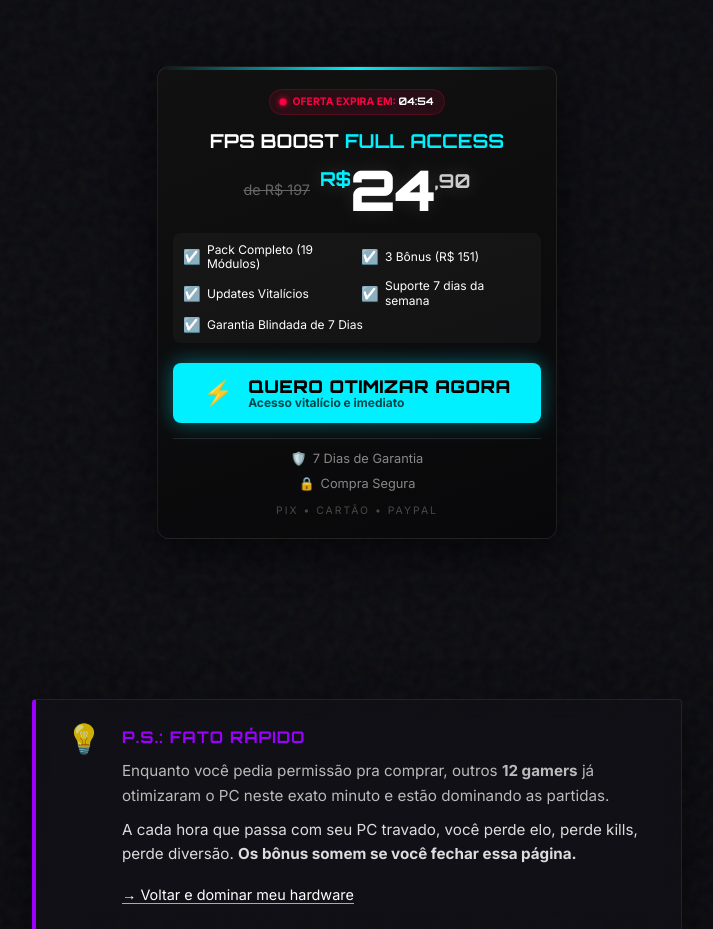
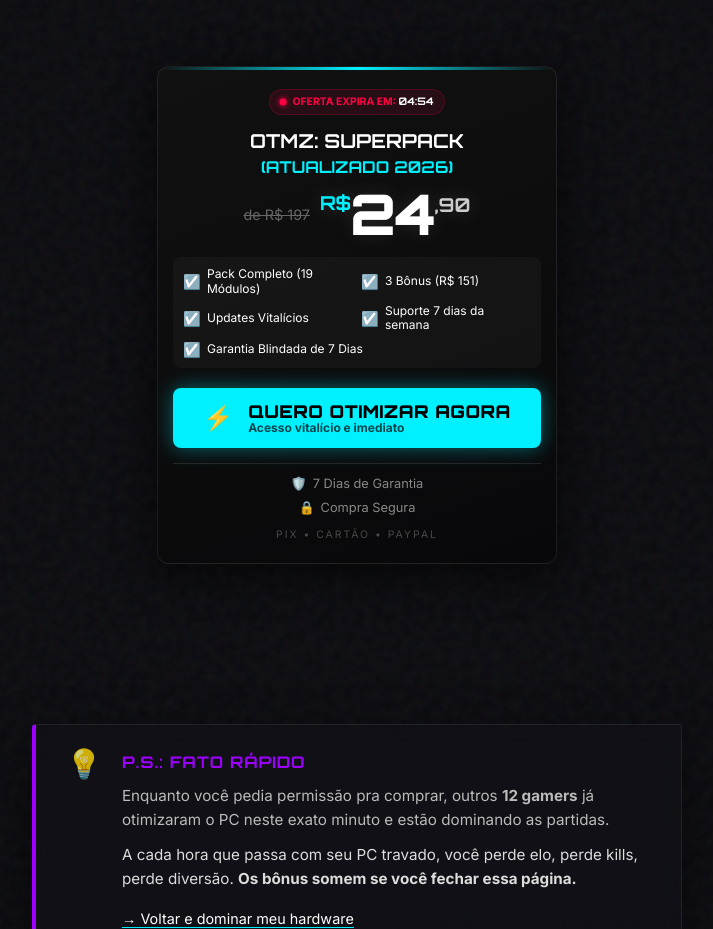
Before and after one commit to vsvnus/superpack, a plain HTML site: page index.html in a window 1280 px wide. Shown: the part 8020-8949 px from the top of the page, without its empty margins (283-996 px from the left). Drawn offline with nearby package versions, Linux system fonts and the light colour scheme.

Commit message:
Update offer product name

```diff
--- a/index.html
+++ b/index.html
@@ -3169,7 +3169,9 @@
                 </div>
 
                 <!-- Title -->
-                <h2 class="offer-title">FPS BOOST <span style="color: var(--primary)">FULL ACCESS</span></h2>
+                <h2 class="offer-title" style="line-height: 1.2;">OTMZ: SUPERPACK <span
+                        style="color: var(--primary); display: block; font-size: 0.85em; margin-top: 5px;">(ATUALIZADO
+                        2026)</span></h2>
 
                 <!-- Price Block -->
                 <div class="price-container">
```
